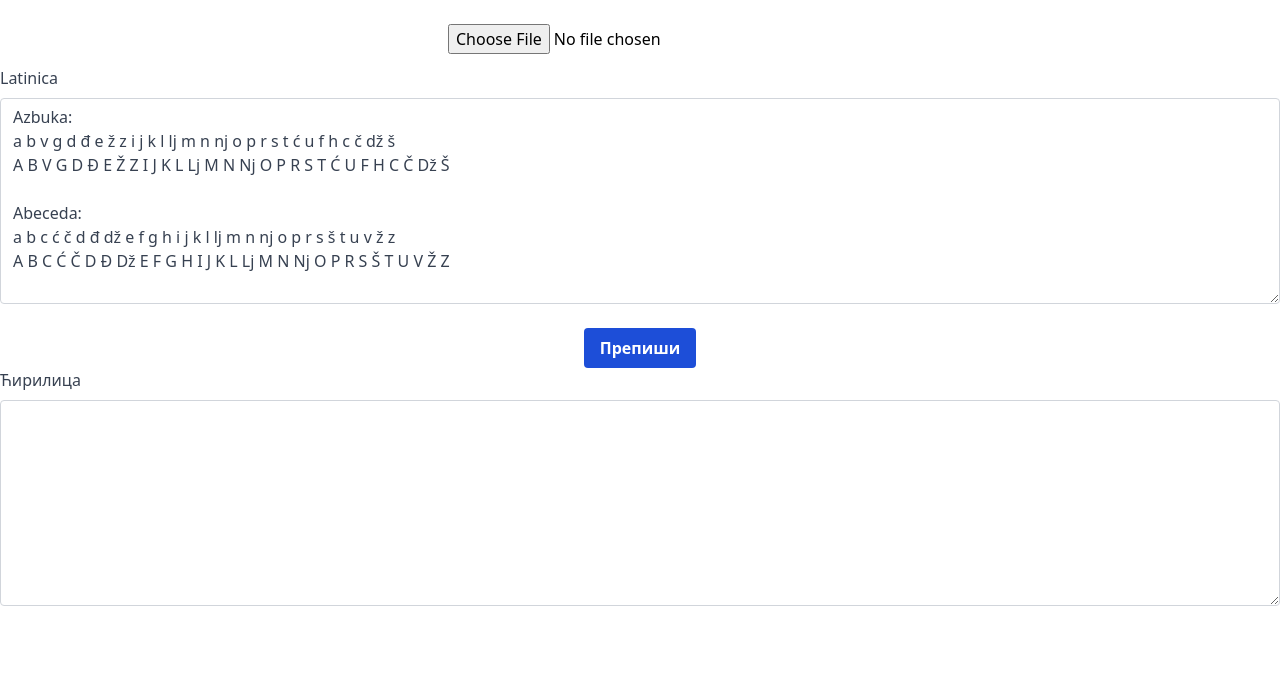
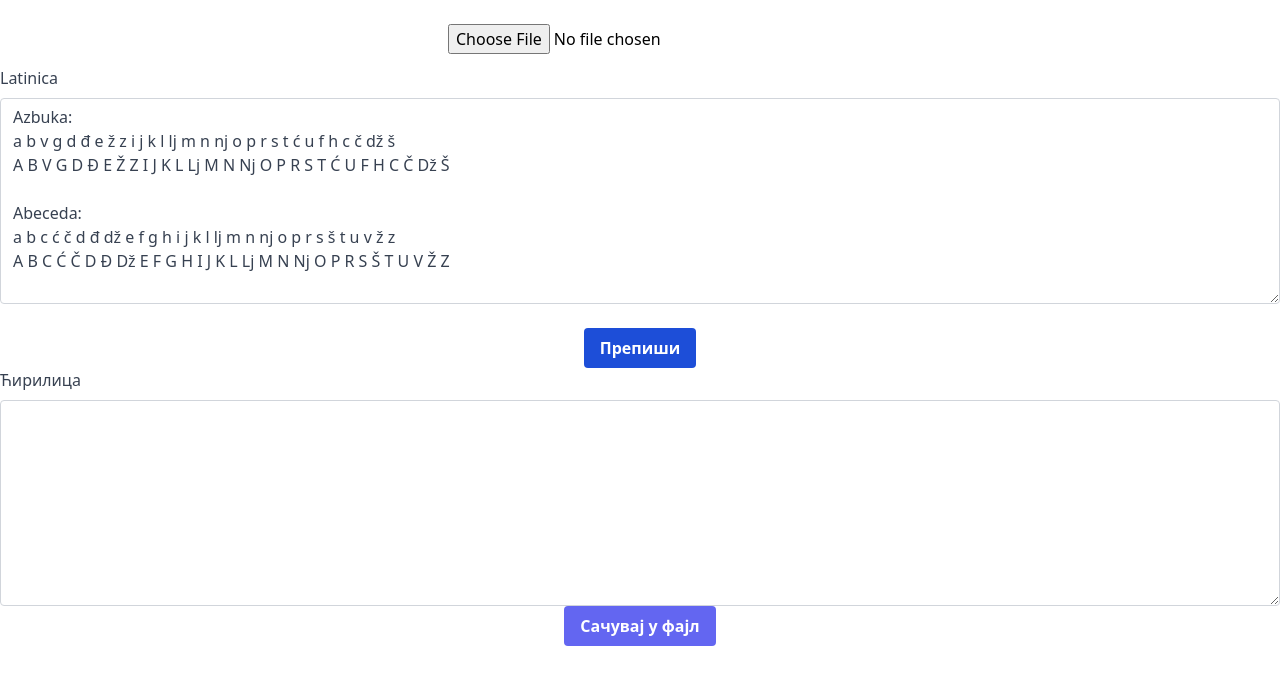
Before and after one commit to topce/latinica2cirilica, a website built with webpack: page index.html in a window 1280 px wide. Built offline with nearby package versions, Linux system fonts and the light colour scheme.

Commit message:
add save to file button

```diff
--- a/index.html
+++ b/index.html
@@ -70,6 +70,11 @@ A B C Ć Č D Đ Dž E F G H I J K L Lj M N Nj O P R S Š T U V Ž Z
         </textarea>
     </div>
   </div>
+  <div class="flex justify-center">
+    <button onclick="saveTextAsFile()" class="bg-indigo-500 hover:bg-indigo-700 text-white font-bold py-2 px-4 rounded">
+      Сачувај у фајл
+    </button>
+  </div>
 
   <script>
     function readFile(input) {
@@ -77,18 +82,18 @@ A B C Ć Č D Đ Dž E F G H I J K L Lj M N Nj O P R S Š T U V Ž Z
       let fileReader = new FileReader();
       fileReader.readAsText(file);
       fileReader.onloadend = function () {
-          document.getElementById("latinica").innerText = fileReader.result;
+        document.getElementById('latinica').innerText = fileReader.result;
       };
       fileReader.onerror = function () {
         console.error(fileReader.error);
       };
     }
     // service worker
-      if ("serviceWorker" in navigator) {
-        window.addEventListener("load", () => {
+    if ('serviceWorker' in navigator) {
+      window.addEventListener('load', () => {
         navigator.serviceWorker
-            .register("/latinica2cirilica/service-worker.js", {
-              scope: "/latinica2cirilica/",
+          .register('/latinica2cirilica/service-worker.js', {
+            scope: '/latinica2cirilica/',
           })
           .then(
             (registration) => {
@@ -102,6 +107,27 @@ A B C Ć Č D Đ Dž E F G H I J K L Lj M N Nj O P R S Š T U V Ž Z
           );
       });
     }
+    function saveTextAsFile() {
+      let textToSave = document.getElementById("cirilica").value;
+      let textToSaveAsBlob = new Blob([textToSave], { type: "text/plain" });
+      let textToSaveAsURL = window.URL.createObjectURL(textToSaveAsBlob);
+      let fileNameToSaveAs = "мојфајл.ткт";
+
+      let downloadLink = document.createElement("a");
+      downloadLink.download = fileNameToSaveAs;
+      downloadLink.innerHTML = "Download File";
+      downloadLink.href = textToSaveAsURL;
+      downloadLink.onclick = destroyClickedElement;
+      downloadLink.style.display = "none";
+      document.body.appendChild(downloadLink);
+
+      downloadLink.click();
+    }
+
+    function destroyClickedElement(event) {
+      document.body.removeChild(event.target);
+    }
   </script>
 </body>
+
 </html>
--- a/package.json
+++ b/package.json
@@ -26,8 +26,8 @@
   "devDependencies": {
     "cirilica": "0.10.0",
     "copy-webpack-plugin": "11.0.0",
-    "webpack": "5.75.0",
-    "webpack-cli": "5.0.1",
-    "webpack-dev-server": "4.11.1"
+    "webpack": "5.83.1",
+    "webpack-cli": "5.1.1",
+    "webpack-dev-server": "4.15.0"
   }
 }
```
Also changed, not shown: 1 other file. Lines whose indentation alone changed are shown as unchanged.
